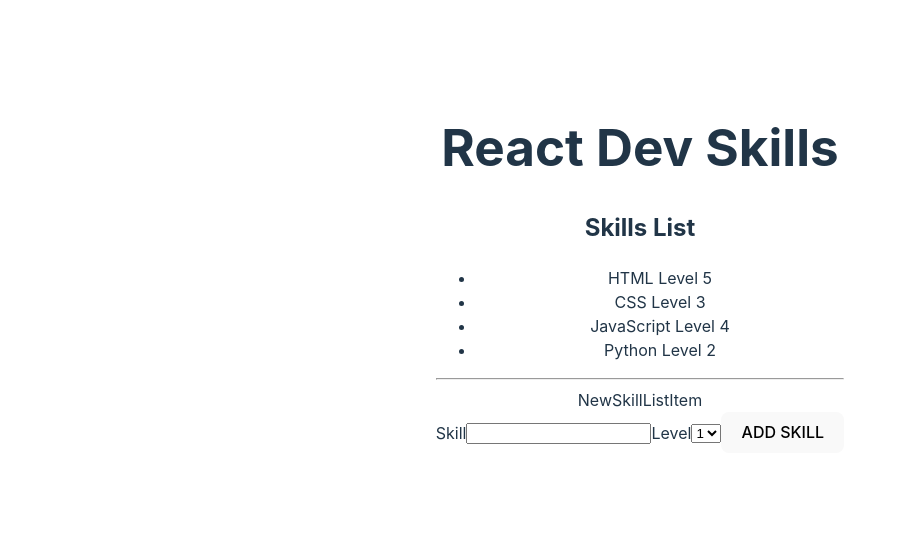
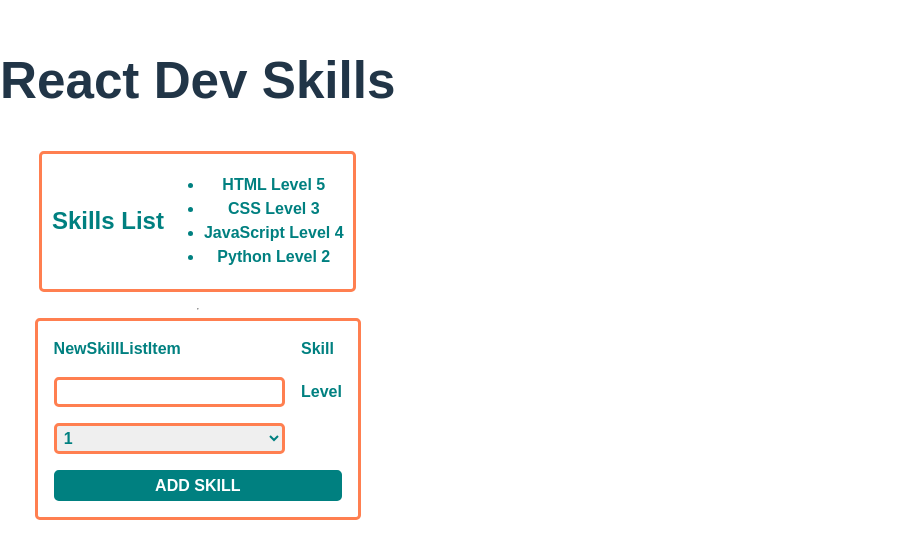
Before and after one commit to Cesarjg12/skill-list, a React (Vite) app: page / in a window 1280 px wide. Shown: the part 131-690 px from the top of the page, without its empty margins (0-904 px from the left). Built offline with nearby package versions, Linux system fonts and the light colour scheme.

Commit message:
Fixing CS, made classes for CSS

```diff
--- a/src/App.css
+++ b/src/App.css
@@ -1,4 +1,4 @@
-#root {
+/* #root {
   max-width: 1280px;
   margin: 0 auto;
   padding: 2rem;
@@ -39,7 +39,7 @@
 
 .read-the-docs {
   color: #888;
-}
+} */
 
 .App {
   font-family: sans-serif;
--- a/src/App.jsx
+++ b/src/App.jsx
@@ -1,9 +1,7 @@
 import React, {useState} from 'react'
 import './App.css'
-import './NewSkillForm.css'
-import './NewSkillListItem.css'
-import SkillList from './SkillList'
-import NewSkillListItem from './NewSkillListItem'
+import SkillList from './NewSkillForm/SkillList'
+import NewSkillListItem from './NewSkillListItem/NewSkillListItem'
 
 
 export default function App() {
@@ -16,12 +14,12 @@ const initialSkills= [
 
 const [skills, setSkills] = useState(initialSkills);
   return (
-    <>
+    <div className='App'>
     <h1>React Dev Skills</h1>
 
     <SkillList skills={skills} />
     <hr></hr>
     <NewSkillListItem skills={skills} setSkills={setSkills} />
-    </>
+    </div>
   )
 }
--- a/src/SkillList.jsx
+++ b/src/NewSkillForm/SkillList.jsx
@@ -1,8 +1,9 @@
 import React from 'react'
+import './NewSkillForm.css'
 
 export default function SkillList({ skills }) {
     return (
-      <div>
+      <div className='SkillListItem'>
         <h2>Skills List</h2>
         <ul>
           {skills.map((skill, index) => (
--- a/src/NewSkillListItem.jsx
+++ b/src/NewSkillListItem/NewSkillListItem.jsx
@@ -1,10 +1,11 @@
 import React from 'react'
+import './NewSkillListItem.css'
 
 export default function NewSkillListItem() {
   return (
     <>
+    <form className='NewSkillForm'>
     <div>NewSkillListItem</div>
-    <form>
     <label>Skill</label>
         <input></input>
     <label>Level</label>
```
Also changed, not shown: src/NewSkillForm/NewSkillForm.css (renamed from src/NewSkillForm.css), src/NewSkillListItem/NewSkillListItem.css (renamed from src/NewSkillListItem.css).
